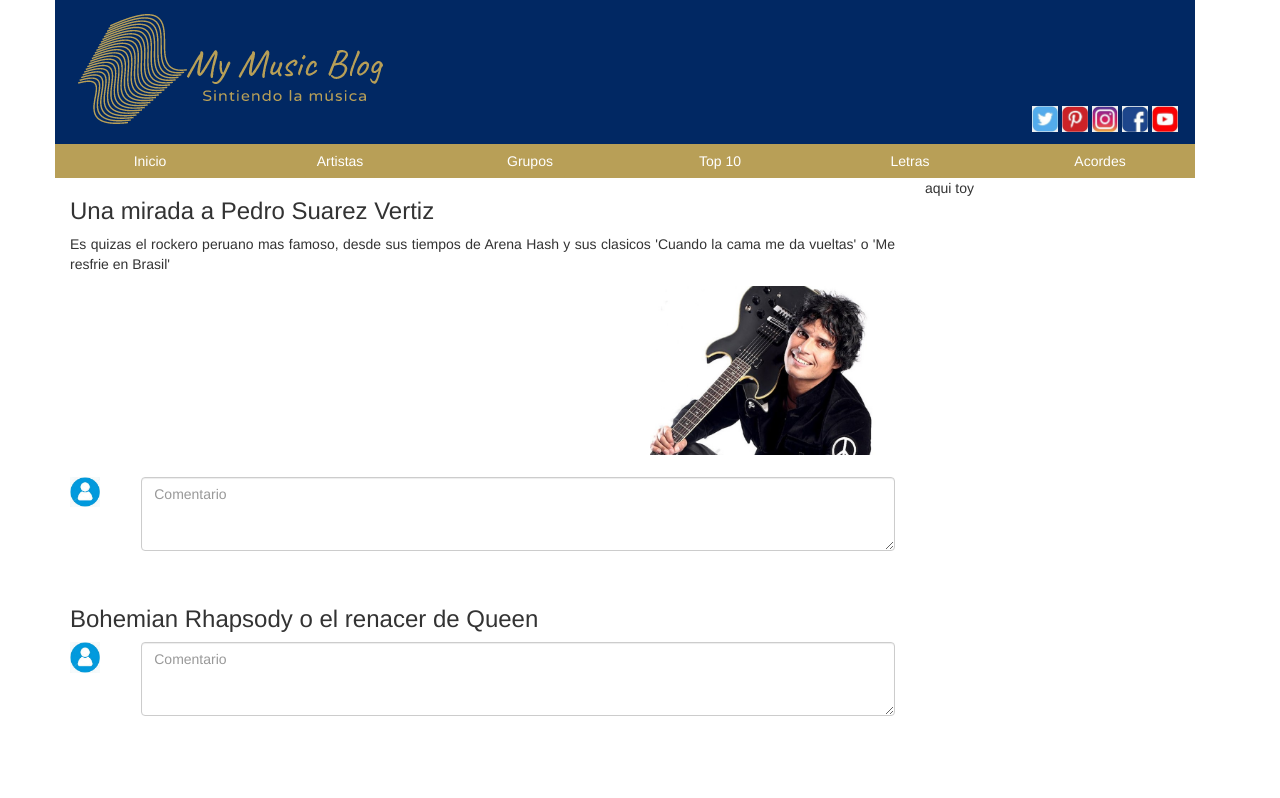
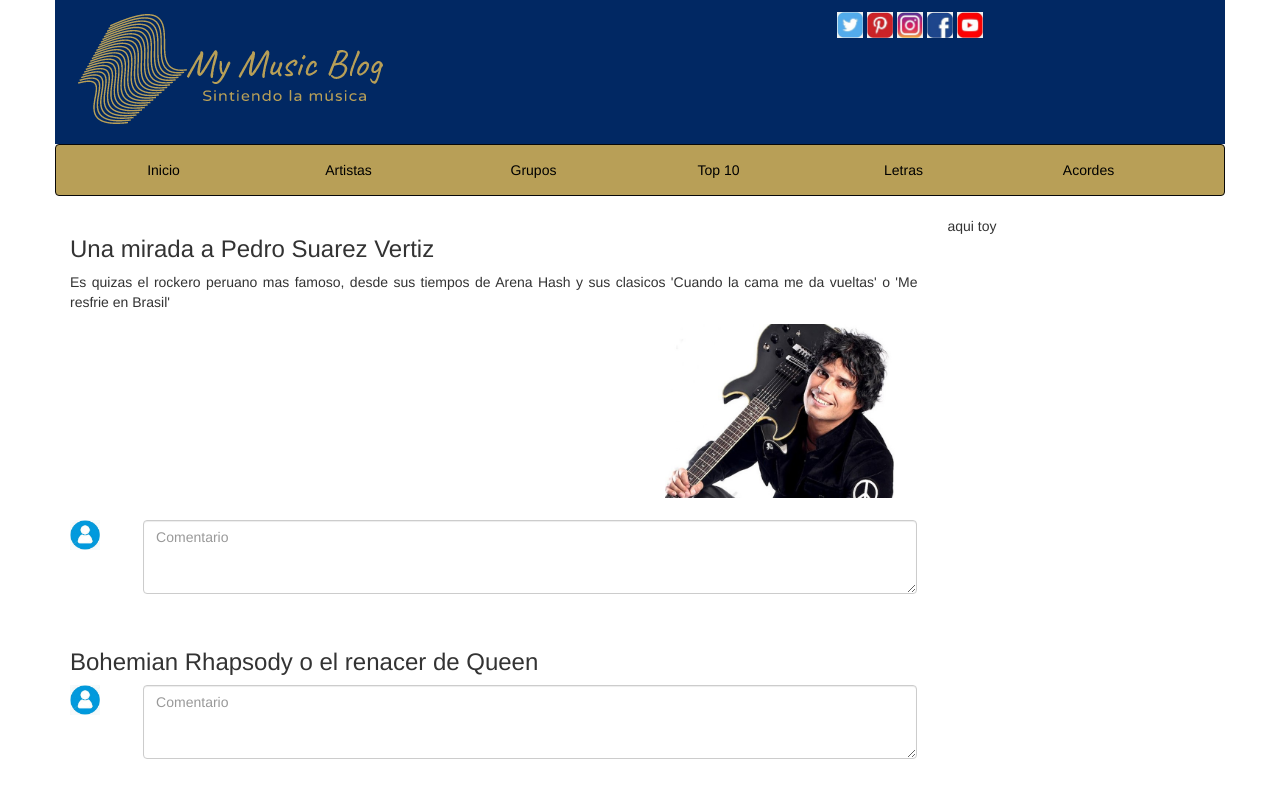
Before and after one commit to jajr/NU_Blogs, a plain HTML site: page NU_BlogMusic/index.html in a window 1280 px wide. Drawn offline with Linux system fonts and the light colour scheme.

Commit message:
actualizando menu nav

```diff
--- a/NU_BlogMusic/css/estilos.css
+++ b/NU_BlogMusic/css/estilos.css
@@ -1,19 +1,31 @@
 .cabecera {
   background-color: #012863;
   padding-bottom: 10px;
-  display: table;
-  width: 100%;
-    }
+  }
+
+
+  .navbar { background-color: #B89F57;text-align: center;}
+  .navbar .navbar-nav>.active>a:hover,.navbar .navbar-nav>li>a:hover, .navbar .navbar-nav>li>a:focus { background-color: #525252}
+  .navbar .navbar-nav>.active>a,.navbar .navbar-nav>.open>a,.navbar .navbar-nav>.open>a, .navbar .navbar-nav>.open>a:hover,.navbar .navbar-nav>.open>a, .navbar .navbar-nav>.open>a:hover, .navbar .navbar-nav>.open>a:focus { background-color: #080808}
+  .navbar { border-color: #080808}
+
+  .navbar .navbar-nav>li>a { color: #000000}
+  .navbar .navbar-nav>li>{ width: 180px;}
+  .navbar .navbar-nav>li>a:hover, .navbar .navbar-nav>li>a:focus { color: #FFFFFF}
+  .navbar .navbar-nav>.active>a,.navbar .navbar-nav>.open>a, .navbar .navbar-nav>.open>a:hover, .navbar .navbar-nav>.open>a:focus { color: #FFFFFF}
+  .navbar .navbar-nav>.active>a:hover, .navbar .navbar-nav>.active>a:focus { color: #FFFFFF}
+
+
+.navbar li {
+  width: 185px;
+
+}
 
 .menu{
   background-color: #b89f57;
-  width: 100%;
   text-align: center;
 }
 
-.fila{
-  width: 100%;
-}
 
 .cabecera-der{
     float: none;
@@ -67,6 +79,9 @@
   padding: 2px;
 
 }
+.navbar li {
+  width: 100%;
+}
 
 
 }
--- a/NU_BlogMusic/index.html
+++ b/NU_BlogMusic/index.html
@@ -14,7 +14,7 @@
         <div class="col-lg-6 col-md-6 col-sm-12 col-xs-12">
             <img src="img/logo.png" class="logo-img">
         </div>
-        <div class="col-lg-6 col-md-6 col-sm-12 col-xs-12 cabecera-der"  >
+        <div class="col-lg-6 col-md-6 col-sm-12 col-xs-12 cabecera-der">
             <a href="https://www.youtube.com/user/yoguimichi" target="_blank"><img src="img/icono_youtube.jpg" class="icono-img" ></a>
             <a href="https://www.facebook.com/yoguimichi" target="_blank"><img src="img/icono_facebook.jpg" class="icono-img" ></a>
             <a href="https://www.instagram.com/yoguimichi/" target="_blank"><img src="img/icono_instagram.jpg" class="icono-img" ></a>
@@ -22,27 +22,24 @@
             <a href="https://twitter.com/yoguimichi" target="_blank"><img src="img/icono_twitter.jpg" class="icono-img" ></a>
         </div>
       </div>
-      <div class="row menu">
-        <div class="col-lg-2 col-md-2 col-sm-12 col-xs-12">
-            <input type="button" name="boton" value="Inicio" class="btn btn-blog">
-        </div>
-        <div class="col-lg-2 col-md-2 col-sm-12 col-xs-12">
-          <input type="button" name="boton" value="Artistas" class="btn btn-blog">
 
-        </div>
-        <div class="col-lg-2 col-md-2 col-sm-12 col-xs-12">
-          <input type="button" name="boton" value="Grupos" class="btn btn-blog">
-        </div>
-        <div class="col-lg-2 col-md-2 col-sm-12 col-xs-12">
-        <input type="button" name="boton" value="Top 10" class="btn btn-blog">
-        </div>
-        <div class="col-lg-2 col-md-2 col-sm-12 col-xs-12">
-          <input type="button" name="boton" value="Letras" class="btn btn-blog">
-        </div>
-        <div class="col-lg-2 col-md-2 col-sm-12 col-xs-12">
-          <input type="button" name="boton" value="Acordes" class="btn btn-blog">
-        </div>
+      <div class="row">
+        <nav class="navbar navbar-default">
+          <div class="container-fluid">
+            <ul class="nav navbar-nav">
+              <li><a href="#">Inicio</a></li>
+              <li><a href="#">Artistas</a></li>
+              <li><a href="#">Grupos</a></li>
+              <li><a href="#">Top 10</a></li>
+              <li><a href="#">Letras</a></li>
+              <li><a href="#">Acordes</a></li>
+            </ul>
+          </div>
+        </nav>
       </div>
+
+
+
 
       <div class="row fila">
         <div class="col-lg-9 col-md-9 col-sm-12 col-xs-12">
```
